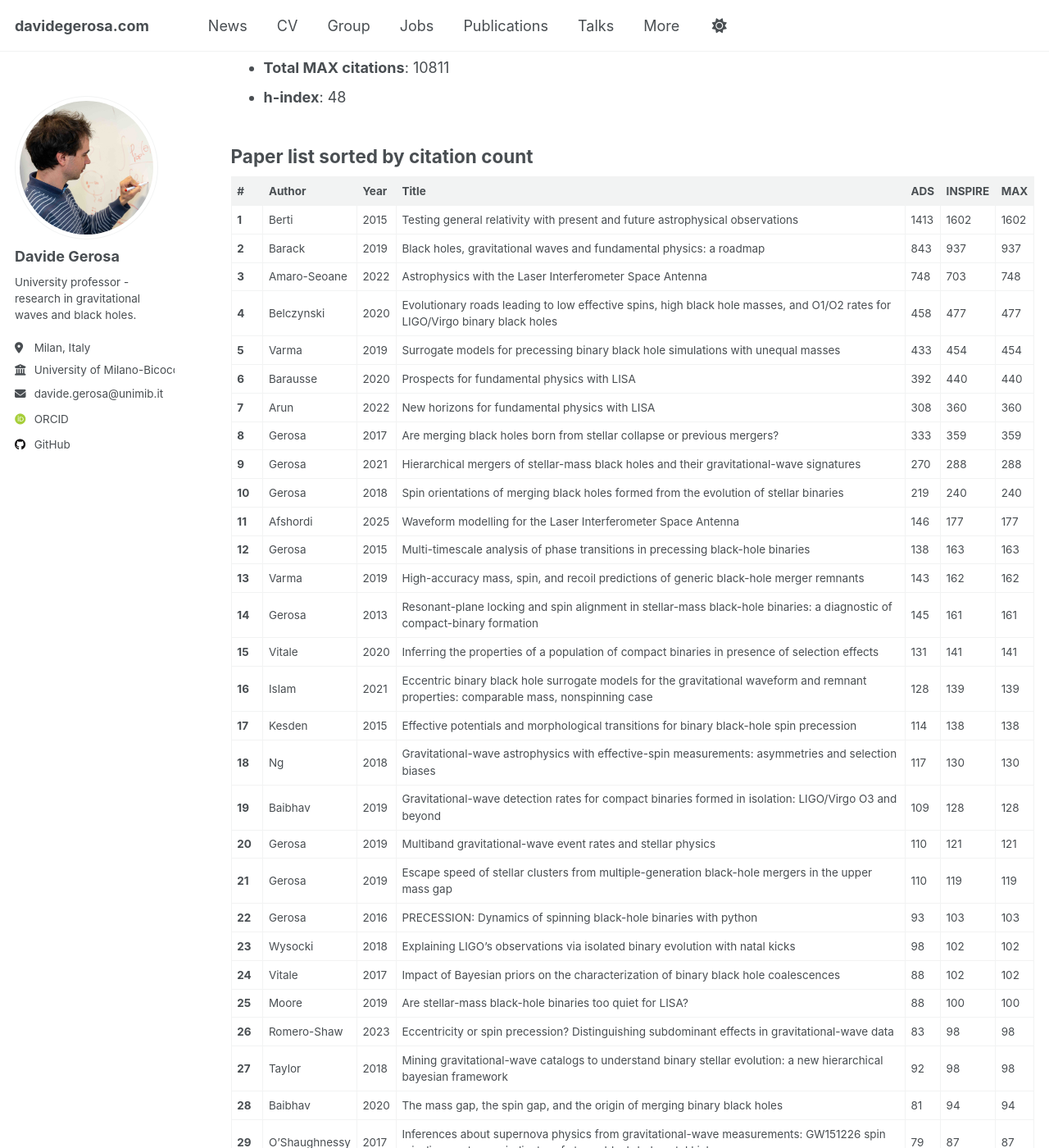
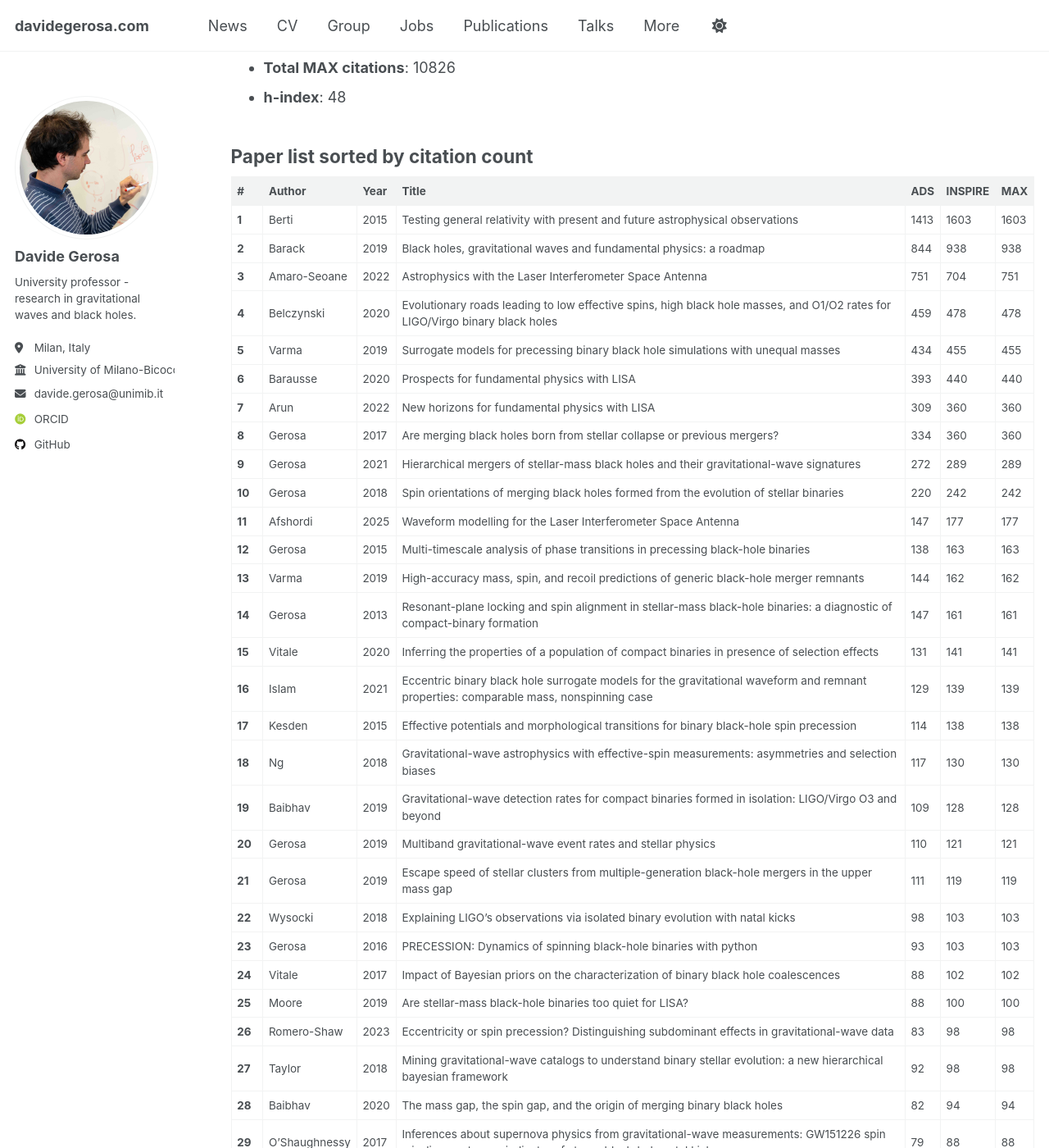
Before and after one commit to dgerosa/website, a Jekyll site: the page built from _pages/citations.md, in a window 1280 px wide and 1400 px high, scrolled down 319 px. Shown: the whole window at 82% size. Built offline with Jekyll 4.4.1, drawn with Linux system fonts in a browser that asks for light colours; some web fonts are replaced; some of the changed text lies outside the part shown.

Commit message:
Website update from workflow

```diff
--- a/_pages/_citations.md
+++ b/_pages/_citations.md
@@ -1,48 +1,48 @@
 ## Citation Summary
 
-- **Total ADS citations**: 9800
-- **Total INSPIRE citations**: 10737
-- **Total MAX citations**: 10811
+- **Total ADS citations**: 9826
+- **Total INSPIRE citations**: 10748
+- **Total MAX citations**: 10826
 - **h-index**: 48
 
 ## Paper list sorted by citation count
 
 | # | Author | Year | Title | ADS | INSPIRE | MAX |
 |---|--------|------|-------|-----|---------|-----|
-| **1** | Berti | 2015 | Testing general relativity with present and future astrophysical observations | 1413 | 1602 | 1602 |
-| **2** | Barack | 2019 | Black holes, gravitational waves and fundamental physics: a roadmap | 843 | 937 | 937 |
-| **3** | Amaro-Seoane | 2022 | Astrophysics with the Laser Interferometer Space Antenna | 748 | 703 | 748 |
-| **4** | Belczynski | 2020 | Evolutionary roads leading to low effective spins, high black hole masses, and O1/O2 rates for LIGO/Virgo binary black holes | 458 | 477 | 477 |
-| **5** | Varma | 2019 | Surrogate models for precessing binary black hole simulations with unequal masses | 433 | 454 | 454 |
-| **6** | Barausse | 2020 | Prospects for fundamental physics with LISA | 392 | 440 | 440 |
-| **7** | Arun | 2022 | New horizons for fundamental physics with LISA | 308 | 360 | 360 |
-| **8** | Gerosa | 2017 | Are merging black holes born from stellar collapse or previous mergers? | 333 | 359 | 359 |
-| **9** | Gerosa | 2021 | Hierarchical mergers of stellar-mass black holes and their gravitational-wave signatures | 270 | 288 | 288 |
-| **10** | Gerosa | 2018 | Spin orientations of merging black holes formed from the evolution of stellar binaries | 219 | 240 | 240 |
-| **11** | Afshordi | 2025 | Waveform modelling for the Laser Interferometer Space Antenna | 146 | 177 | 177 |
+| **1** | Berti | 2015 | Testing general relativity with present and future astrophysical observations | 1413 | 1603 | 1603 |
+| **2** | Barack | 2019 | Black holes, gravitational waves and fundamental physics: a roadmap | 844 | 938 | 938 |
+| **3** | Amaro-Seoane | 2022 | Astrophysics with the Laser Interferometer Space Antenna | 751 | 704 | 751 |
+| **4** | Belczynski | 2020 | Evolutionary roads leading to low effective spins, high black hole masses, and O1/O2 rates for LIGO/Virgo binary black holes | 459 | 478 | 478 |
+| **5** | Varma | 2019 | Surrogate models for precessing binary black hole simulations with unequal masses | 434 | 455 | 455 |
+| **6** | Barausse | 2020 | Prospects for fundamental physics with LISA | 393 | 440 | 440 |
+| **7** | Arun | 2022 | New horizons for fundamental physics with LISA | 309 | 360 | 360 |
+| **8** | Gerosa | 2017 | Are merging black holes born from stellar collapse or previous mergers? | 334 | 360 | 360 |
+| **9** | Gerosa | 2021 | Hierarchical mergers of stellar-mass black holes and their gravitational-wave signatures | 272 | 289 | 289 |
+| **10** | Gerosa | 2018 | Spin orientations of merging black holes formed from the evolution of stellar binaries | 220 | 242 | 242 |
+| **11** | Afshordi | 2025 | Waveform modelling for the Laser Interferometer Space Antenna | 147 | 177 | 177 |
 | **12** | Gerosa | 2015 | Multi-timescale analysis of phase transitions in precessing black-hole binaries | 138 | 163 | 163 |
-| **13** | Varma | 2019 | High-accuracy mass, spin, and recoil predictions of generic black-hole merger remnants | 143 | 162 | 162 |
-| **14** | Gerosa | 2013 | Resonant-plane locking and spin alignment in stellar-mass black-hole binaries: a diagnostic of compact-binary formation | 145 | 161 | 161 |
+| **13** | Varma | 2019 | High-accuracy mass, spin, and recoil predictions of generic black-hole merger remnants | 144 | 162 | 162 |
+| **14** | Gerosa | 2013 | Resonant-plane locking and spin alignment in stellar-mass black-hole binaries: a diagnostic of compact-binary formation | 147 | 161 | 161 |
 | **15** | Vitale | 2020 | Inferring the properties of a population of compact binaries in presence of selection effects | 131 | 141 | 141 |
-| **16** | Islam | 2021 | Eccentric binary black hole surrogate models for the gravitational waveform and remnant properties: comparable mass, nonspinning case | 128 | 139 | 139 |
+| **16** | Islam | 2021 | Eccentric binary black hole surrogate models for the gravitational waveform and remnant properties: comparable mass, nonspinning case | 129 | 139 | 139 |
 | **17** | Kesden | 2015 | Effective potentials and morphological transitions for binary black-hole spin precession | 114 | 138 | 138 |
 | **18** | Ng | 2018 | Gravitational-wave astrophysics with effective-spin measurements: asymmetries and selection biases | 117 | 130 | 130 |
 | **19** | Baibhav | 2019 | Gravitational-wave detection rates for compact binaries formed in isolation: LIGO/Virgo O3 and beyond | 109 | 128 | 128 |
 | **20** | Gerosa | 2019 | Multiband gravitational-wave event rates and stellar physics | 110 | 121 | 121 |
-| **21** | Gerosa | 2019 | Escape speed of stellar clusters from multiple-generation black-hole mergers in the upper mass gap | 110 | 119 | 119 |
-| **22** | Gerosa | 2016 | PRECESSION: Dynamics of spinning black-hole binaries with python | 93 | 103 | 103 |
-| **23** | Wysocki | 2018 | Explaining LIGO's observations via isolated binary evolution with natal kicks | 98 | 102 | 102 |
+| **21** | Gerosa | 2019 | Escape speed of stellar clusters from multiple-generation black-hole mergers in the upper mass gap | 111 | 119 | 119 |
+| **22** | Wysocki | 2018 | Explaining LIGO's observations via isolated binary evolution with natal kicks | 98 | 103 | 103 |
+| **23** | Gerosa | 2016 | PRECESSION: Dynamics of spinning black-hole binaries with python | 93 | 103 | 103 |
 | **24** | Vitale | 2017 | Impact of Bayesian priors on the characterization of binary black hole coalescences | 88 | 102 | 102 |
 | **25** | Moore | 2019 | Are stellar-mass black-hole binaries too quiet for LISA? | 88 | 100 | 100 |
 | **26** | Romero-Shaw | 2023 | Eccentricity or spin precession? Distinguishing subdominant effects in gravitational-wave data | 83 | 98 | 98 |
 | **27** | Taylor | 2018 | Mining gravitational-wave catalogs to understand binary stellar evolution: a new hierarchical bayesian framework | 92 | 98 | 98 |
-| **28** | Baibhav | 2020 | The mass gap, the spin gap, and the origin of merging binary black holes | 81 | 94 | 94 |
-| **29** | O'Shaughnessy | 2017 | Inferences about supernova physics from gravitational-wave measurements: GW151226 spin misalignment as an indicator of strong black-hole natal kicks | 79 | 87 | 87 |
+| **28** | Baibhav | 2020 | The mass gap, the spin gap, and the origin of merging binary black holes | 82 | 94 | 94 |
+| **29** | O'Shaughnessy | 2017 | Inferences about supernova physics from gravitational-wave measurements: GW151226 spin misalignment as an indicator of strong black-hole natal kicks | 79 | 88 | 88 |
 | **30** | Gerosa | 2021 | A generalized precession parameter $$\chi_\mathrm{p}$$ to interpret gravitational-wave data | 69 | 81 | 81 |
 | **31** | Bouffanais | 2019 | Constraining the fraction of binary black holes formed in isolation and young star clusters with gravitational-wave data | 76 | 78 | 78 |
 | **32** | Korol | 2020 | Populations of double white dwarfs in Milky Way satellites and their detectability with LISA | 77 | 77 | 77 |
 | **33** | Horbatsch | 2015 | Tensor-multi-scalar theories: relativistic stars and 3+1 decomposition | 70 | 75 | 75 |
-| **34** | Klein | 2022 | The last three years: multiband gravitational-wave observations of stellar-mass binary black holes | 61 | 67 | 67 |
+| **34** | Klein | 2022 | The last three years: multiband gravitational-wave observations of stellar-mass binary black holes | 62 | 67 | 67 |
 | **35** | Gerosa | 2016 | Black-hole kicks as new gravitational-wave observables | 62 | 67 | 67 |
 | **36** | Gupta | 2020 | Black holes in the low mass gap: Implications for gravitational wave observations | 59 | 64 | 64 |
 | **37** | Buscicchio | 2021 | Bayesian parameter estimation of stellar-mass black-hole binaries with LISA | 55 | 63 | 63 |
```
Also changed, not shown: other parts of _pages/_citations.md (+11 -11 lines), _pages/_group.md (+1 -1 lines), _pages/_publications.md (+2 -2 lines), _pages/_talks.md (+1 -1 lines).
